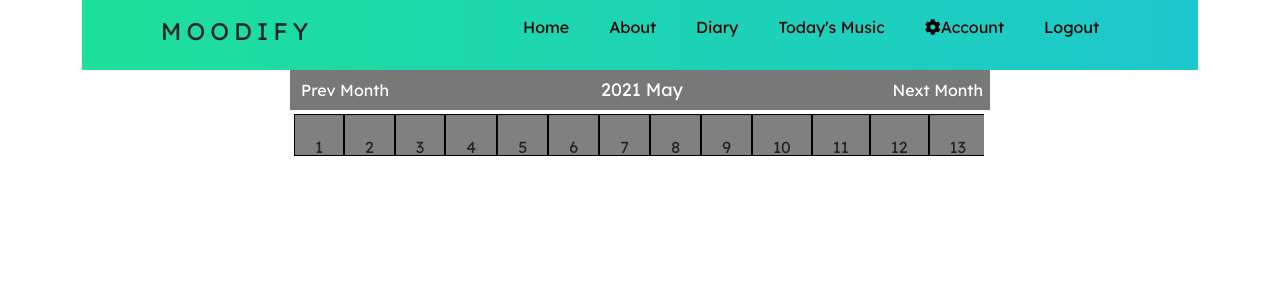
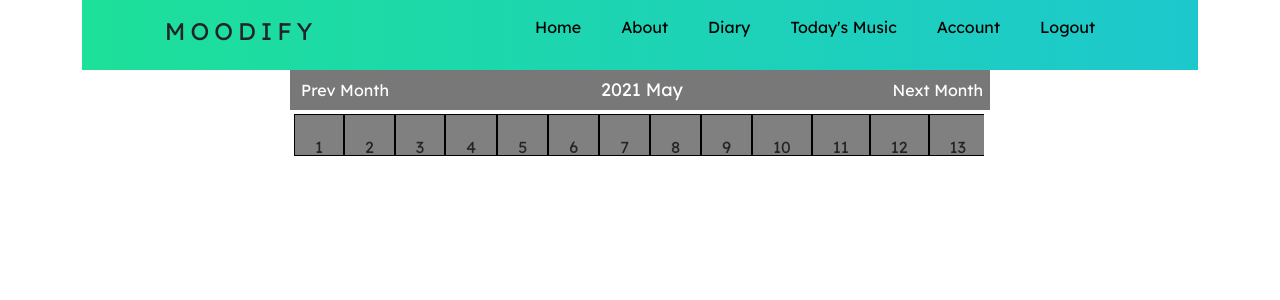
Before and after one commit to ivfranck/Moodify-App, a PHP site: page /Calendar_Diary/main.php in a window 1280 px wide. Shown: the top 300 px of the page. Run offline with PHP 8.4, Linux system fonts and the light colour scheme; the visitor is signed in with stand-in values (Sample User, id 1); data that the repository does not hold is empty; some libraries are stand-ins or nearby versions.

Commit message:
front-end update

```diff
--- a/header_footer/header.php
+++ b/header_footer/header.php
@@ -47,7 +47,7 @@ session_start();
             echo "<li><a href='#abt'>About</a></li>";
             echo "<li><a href='../Calendar_Diary/main.php'>Diary</a></li>";
             echo "<li><a href='../music.php'><span class='glyphicon glyphicon-music'></span>Today's Music</a></li>";
-            echo "<li><a href='../authentication/profile.php'><i class='fas fa-cog'></i>Account</a></li>";
+            echo "<li><a href='../authentication/profile.php'>Account</a></li>";
             echo "<li><a href='../authentication/includes/logout-inc.php'>Logout</a></li>";
         }
         else{
```
